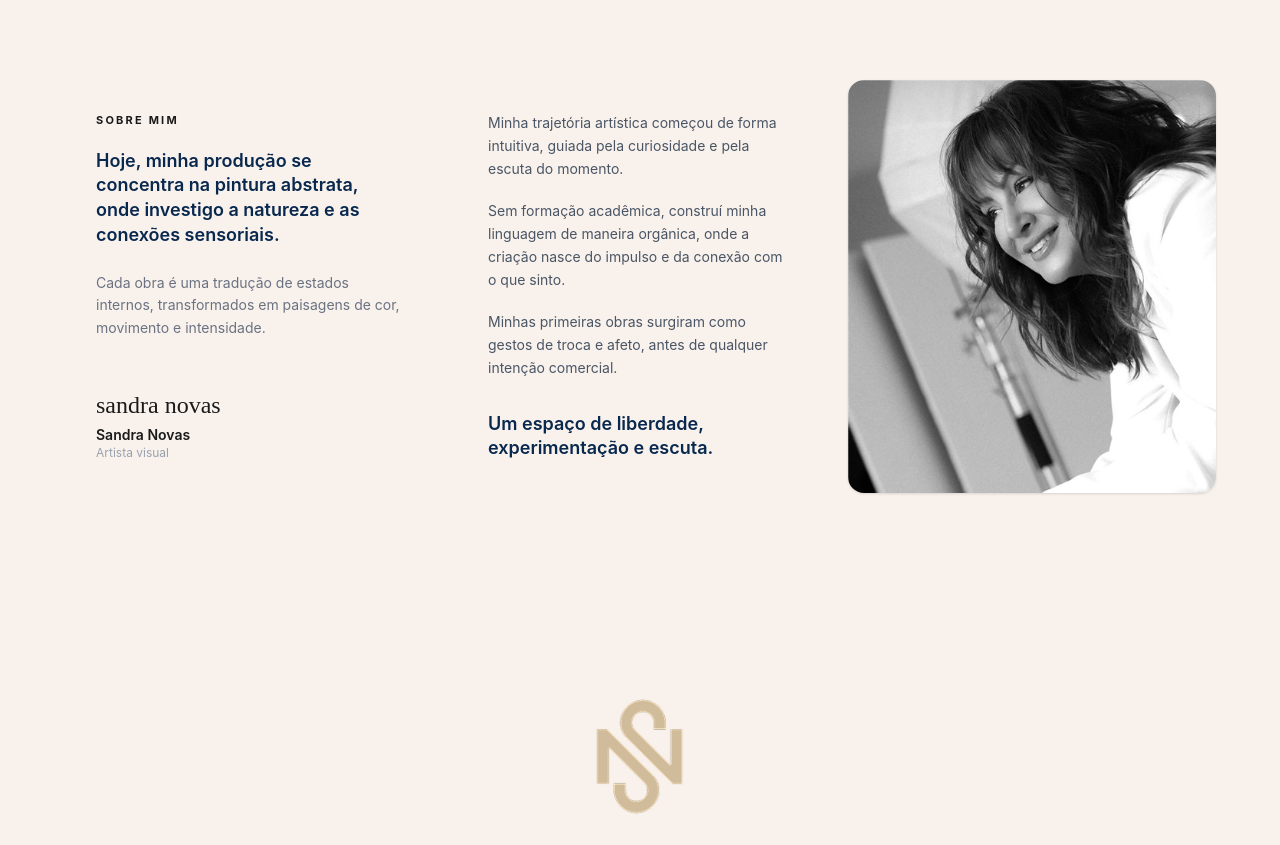
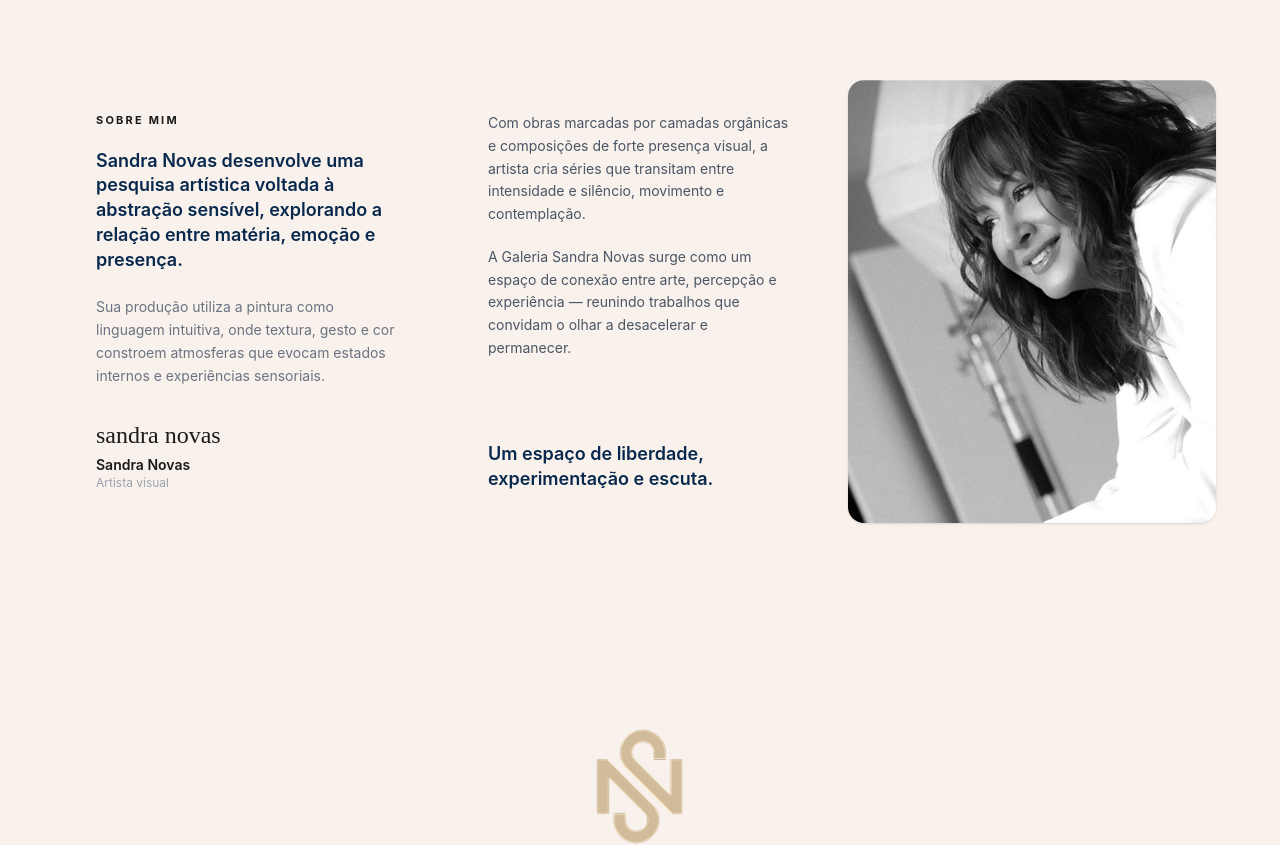
Before and after one commit to ABabayaga/Site-Sandra, a React (Vite) app: page / in a window 1280 px wide. Shown: the part 1291-2136 px from the top of the page. Built offline with nearby package versions, Linux system fonts and the light colour scheme; a web font is replaced by a local one.

Commit message:
Ajuste footer e artista

```diff
--- a/src/components/Artista.tsx
+++ b/src/components/Artista.tsx
@@ -29,10 +29,12 @@ export default function Artista() {
                         <div>
                             <p className="text-[11px] font-bold tracking-[0.2em] text-[#1a1a1a] mb-5">SOBRE MIM</p>
                             <p className="mb-5 text-base leading-snug font-semibold text-[#08284E] sm:mb-6 sm:text-lg">
-                                Hoje, minha produção se concentra na pintura abstrata, onde investigo a natureza e as conexões sensoriais.
+                            Sandra Novas desenvolve uma pesquisa artística voltada à abstração sensível, explorando a relação entre matéria, emoção e presença.
+
                             </p>
                             <p className="text-sm leading-relaxed text-gray-500">
-                                Cada obra é uma tradução de estados internos, transformados em paisagens de cor, movimento e intensidade.
+                            Sua produção utiliza a pintura como linguagem intuitiva, onde textura, gesto e cor constroem atmosferas que evocam estados internos e experiências sensoriais.
+
                             </p>
                         </div>
                         <div className="mt-6 sm:mt-8">
@@ -48,14 +50,13 @@ export default function Artista() {
                     <div className="rounded-2xl p-6 flex flex-col justify-between sm:p-8">
                         <div className="flex flex-col gap-5">
                             <p className="text-sm text-gray-600 leading-relaxed">
-                                Minha trajetória artística começou de forma intuitiva, guiada pela curiosidade e pela escuta do momento.
+                            Com obras marcadas por camadas orgânicas e composições de forte presença visual, a artista cria séries que transitam entre intensidade e silêncio, movimento e contemplação.
+
                             </p>
                             <p className="text-sm text-gray-600 leading-relaxed">
-                                Sem formação acadêmica, construí minha linguagem de maneira orgânica, onde a criação nasce do impulso e da conexão com o que sinto.
+                            A Galeria Sandra Novas surge como um espaço de conexão entre arte, percepção e experiência — reunindo trabalhos que convidam o olhar a desacelerar e permanecer.
                             </p>
-                            <p className="text-sm text-gray-600 leading-relaxed">
-                                Minhas primeiras obras surgiram como gestos de troca e afeto, antes de qualquer intenção comercial.
-                            </p>
+
                         </div>
                         <p className="mt-6 text-base leading-snug font-semibold text-[#08284E] sm:mt-8 sm:text-lg">
                             Um espaço de liberdade, experimentação e escuta.
--- a/src/components/Footer.tsx
+++ b/src/components/Footer.tsx
@@ -2,7 +2,7 @@ export default function Footer() {
     return (
         <footer id="contato">
             <div className="bg-[#08284E] px-4 py-8 sm:px-6">
-                <div className="mx-auto grid max-w-5xl grid-cols-1 gap-6 items-stretch sm:gap-10 md:grid-cols-2">
+                <div className="mx-auto grid max-w-6xl grid-cols-1 gap-6 items-stretch sm:gap-8 md:grid-cols-3">
 
                     {/* Col 1 — Logo + Nome */}
                     <div className="flex w-full flex-col items-center gap-3 rounded-2xl border border-white/30 px-6 py-5 sm:px-10">
@@ -49,6 +49,22 @@ export default function Footer() {
                         </div>
                     </div>
 
+                    {/* Col 3 — Parceiros */}
+                    <div className="flex flex-col justify-center gap-4 rounded-2xl border border-white/30 px-5 py-5 sm:px-8">
+                        <p className="text-white text-base font-semibold">Parceiros</p>
+                        <div className="flex flex-wrap items-center gap-4">
+                            <a href="https://www.instagram.com/br7.mkt_/" target="_blank" rel="noopener noreferrer">
+                                <img src="/br7.png" alt="Parceiro 1" className="h-10 object-contain opacity-70 hover:opacity-100 transition-opacity" />
+                            </a>
+                            <a href="#" target="_blank" rel="noopener noreferrer">
+                                <img src="/parceiro2.png" alt="Parceiro 2" className="h-10 object-contain opacity-70 hover:opacity-100 transition-opacity" />
+                            </a>
+                            <a href="#" target="_blank" rel="noopener noreferrer">
+                                <img src="/parceiro3.png" alt="Parceiro 3" className="h-10 object-contain opacity-70 hover:opacity-100 transition-opacity" />
+                            </a>
+                        </div>
+                    </div>
+
                 </div>
             </div>
 
```
Also changed, not shown: public/br7.png (added).
